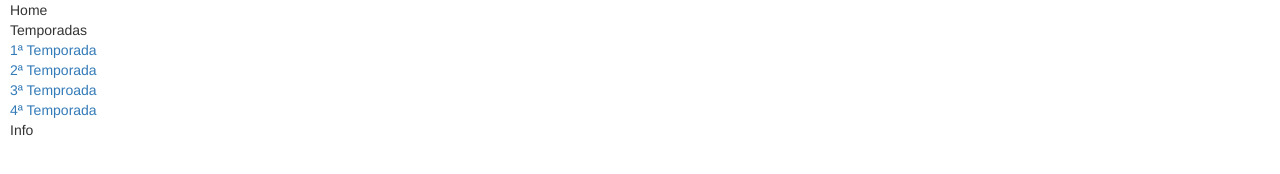
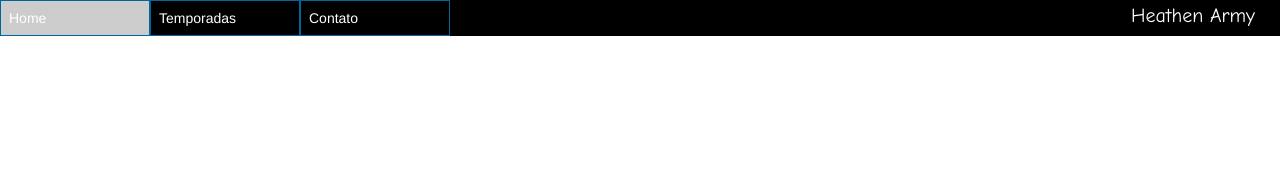
Before and after one commit to DeniCarmo/HeathenArmy, a plain HTML site: page index.html in a window 1280 px wide. Drawn offline with nearby package versions, Linux system fonts and the light colour scheme.

Commit message:
Adicionada a barra de navegação.

```diff
--- a/index.css
+++ b/index.css
@@ -2,17 +2,74 @@
 	padding: 0px;
 	margin-left: 0px;
 }
-#mainDiv{
-
+/*Head Start*/
+#nav-bar{
+	right: 0px;
+	top: 0px;
+	margin-left: 0px auto;
+	margin-right: 0px auto;
+	width: 100%;
+	position: fixed;
+	background-color: #000;
 }
-#navBar{
-	margin-left: 10px;
+h2{
+	color: #fff;
+	font-family: comic sans ms;
+	font-size: 20px;
+	font-style: bold;
+	position: relative;
+	margin: 5px;
+	padding: 0px;
+	display: inline;
+	right: 20px;
+	float: right;
 }
-#menu{
-	display: inline-block;
+.menu{
+	margin: 0px;
+	padding: 0px;
 	list-style: none;
 }
-#menu a{
+.menu li{
+	float: left;
+	width: 150px;
+	position: relative;
+}
+.menu li a{
+	background: #000;
+	color: #fff;
+	display: block;
+	padding: 7px 8px;
 	text-decoration: none;
+	border: 1px solid #069;
+	transition: background-color 0.5s ease;
+}
+.menu li a:hover{
+	color: #fff;
+	background-color: #ccc;
+}
+
+.menu ul{
+	display: none;
+	position: absolute;
+	left: 0px;
+	list-style: none;
+	padding: 0px;
+}
+.menu ul li{
+	width: 150px;
+	float: left;
+}
+.menu ul a{
 	display: block;
+	height: 30px;
+	padding: 7px 8px;
+	color: #fff;
+	text-decoration: none;
+	border-bottom: 1px solid #222;
+	transition: background-color 0.5s ease;
 }
+.menu ul a:hover{
+	color: #fff;
+	background-color: #ccc;
+}
+/*Head End*/
--- a/index.html
+++ b/index.html
@@ -7,21 +7,26 @@
 </head>
 <body>
 	<div id="mainDiv" class="">
-		<div id="navBar" class="">
-			<ul id="menu" class="">
-				<li class="">Home</li>
-				<li class="">Temporadas
-					<ul>
-						<li><a href="">1ª Temporada</a></li>
-						<li><a href="">2ª Temporada</a></li>
-						<li><a href="">3ª Temproada</a></li>
-						<li><a href="">4ª Temporada</a></li>
-					</ul>
-				</li>
-				<li class="">Info</li>
-			</ul>
+		<div id="nav-bar">
+	<!-- Head Start -->
+		<h2>Heathen Army</h2>
+		<ul class="menu">
+			<li><a href="#">Home</a></li>
+			<li><a href="#">Temporadas</a>
+				<ul>
+					<li><a href="#">1ª Temporada</a></li>
+					<li><a href="#">2ª Temporada</a></li>
+					<li><a href="#">3ª Temporada</a></li>
+					<li><a href="#">4ª Temporada</a></li>
+				</ul>
+			</li>
+			<li><a href="#" id="contact">Contato</a></li>
+		</ul>
+	</div>
+	<!-- Head End -->
 		</div>
 	</div>
 	<script src="https://ajax.googleapis.com/ajax/libs/jquery/1.12.4/jquery.min.js"></script>
+	<script type="text/javascript" src="index.js"></script>
 </body>
 </html>
--- a/index.js
+++ b/index.js
@@ -0,0 +1,11 @@
+$(document).ready(function(){
+	$('.menu li').hover(
+		function(){
+			$('ul', this).fadeIn();
+		},
+		function(){
+			$('ul', this).fadeOut();
+		}
+	);
+
+});
```
